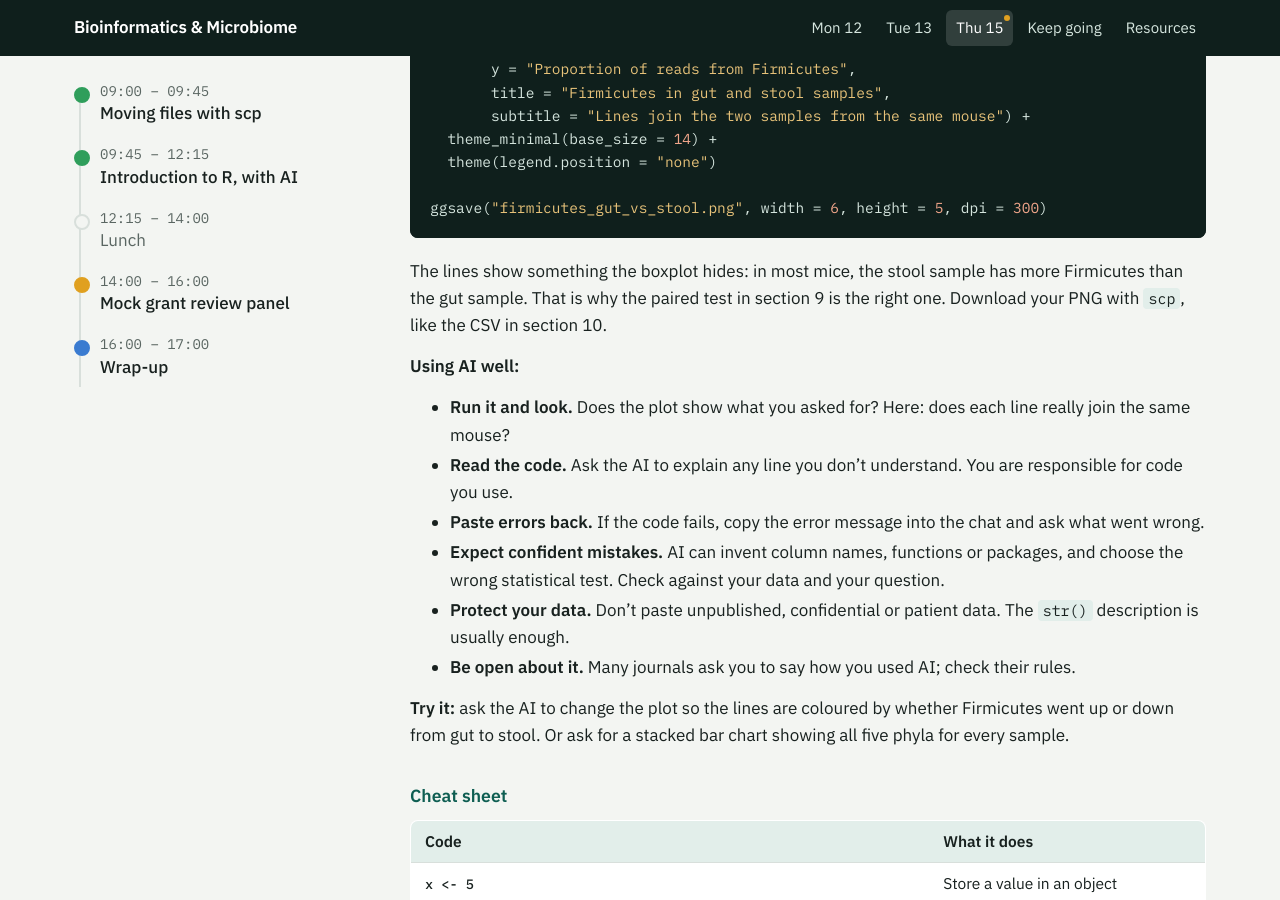
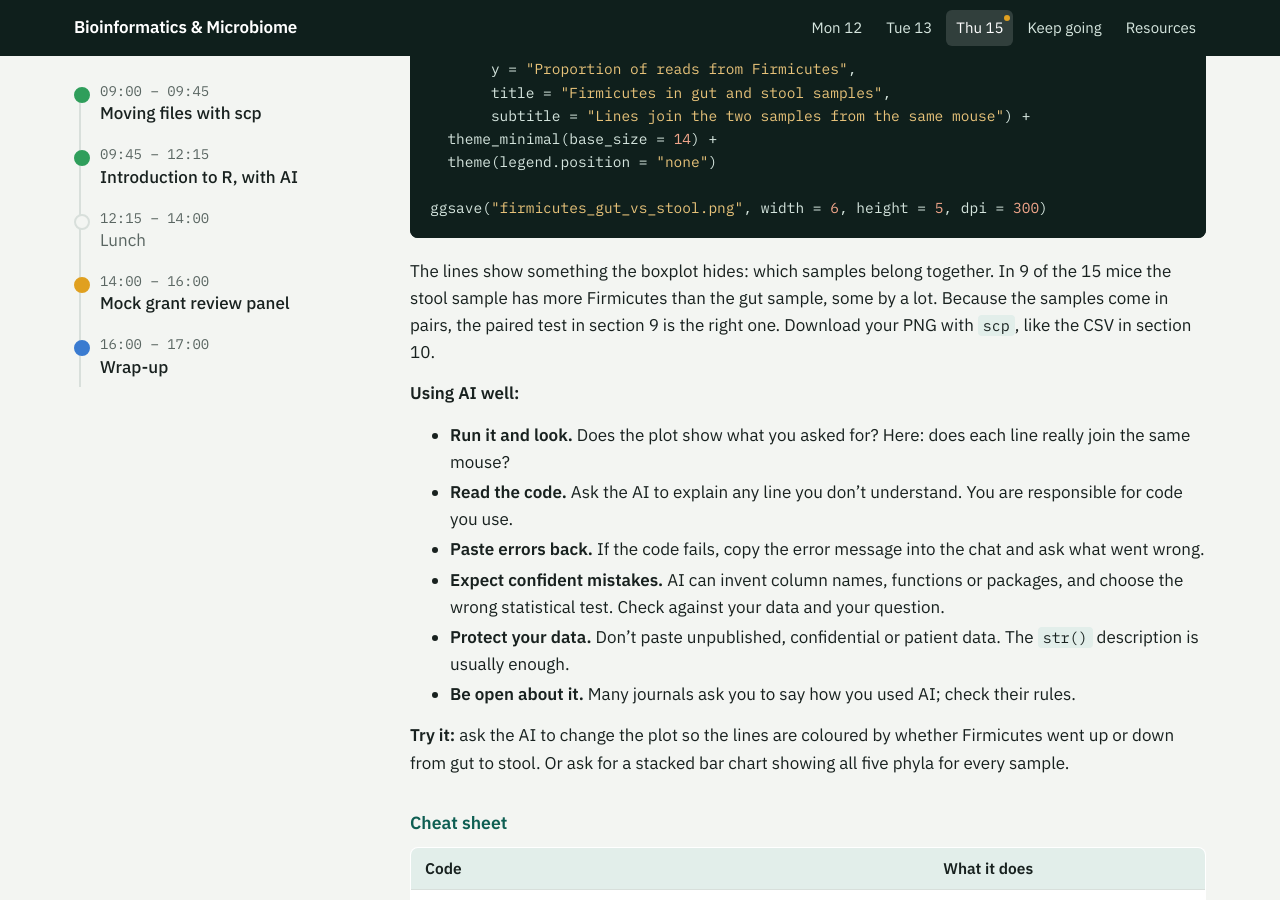
Before and after one commit to lukejharmon/tanzania2026, a Jekyll site: the page built from day4.md, in a window 1280 px wide and 900 px high, scrolled down 8255 px. Built offline with Jekyll 4.4.1, drawn with Linux system fonts in a browser that asks for light colours.

Commit message:
Day 4: correct the paired-plot description
Co-Authored-By: Claude Opus 5.5 <noreply@anthropic.com>
Claude-Session: https://claude.ai/code/session_018TzzAXs5v8jwwhRDwTFwto

````diff
--- a/day4.md
+++ b/day4.md
@@ -340,8 +340,8 @@ ggplot(micro, aes(x = Source, y = Firm_prop)) +
 ggsave("firmicutes_gut_vs_stool.png", width = 6, height = 5, dpi = 300)
 ```
 
-The lines show something the boxplot hides: in most mice, the stool sample has more Firmicutes than the gut sample.
-That is why the paired test in section 9 is the right one. Download your PNG with `scp`, like the CSV in section 10.
+The lines show something the boxplot hides: which samples belong together. In 9 of the 15 mice the stool sample has
+more Firmicutes than the gut sample, some by a lot. Because the samples come in pairs, the paired test in section 9 is the right one. Download your PNG with `scp`, like the CSV in section 10.
 
 **Using AI well:**
 
````
